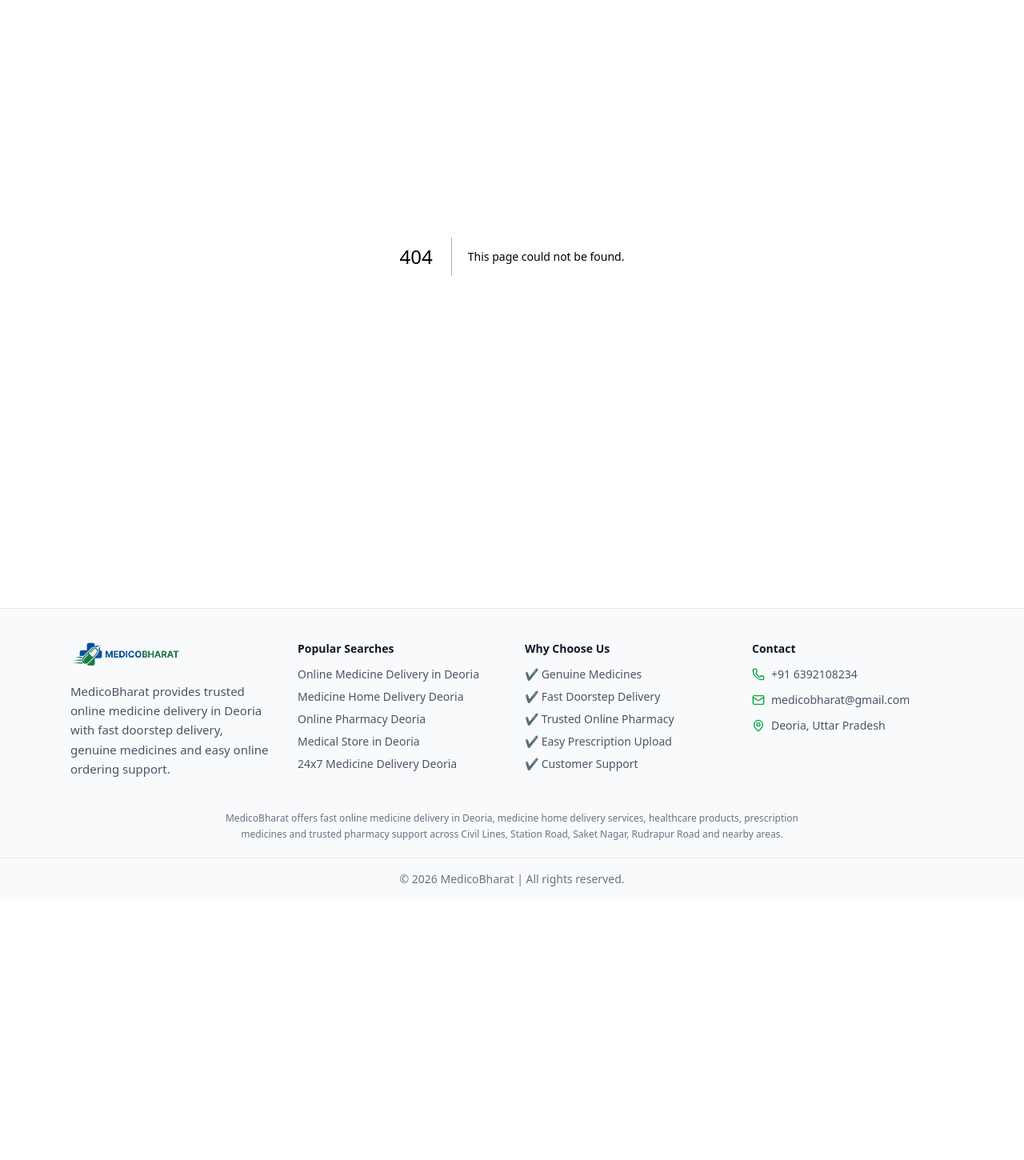
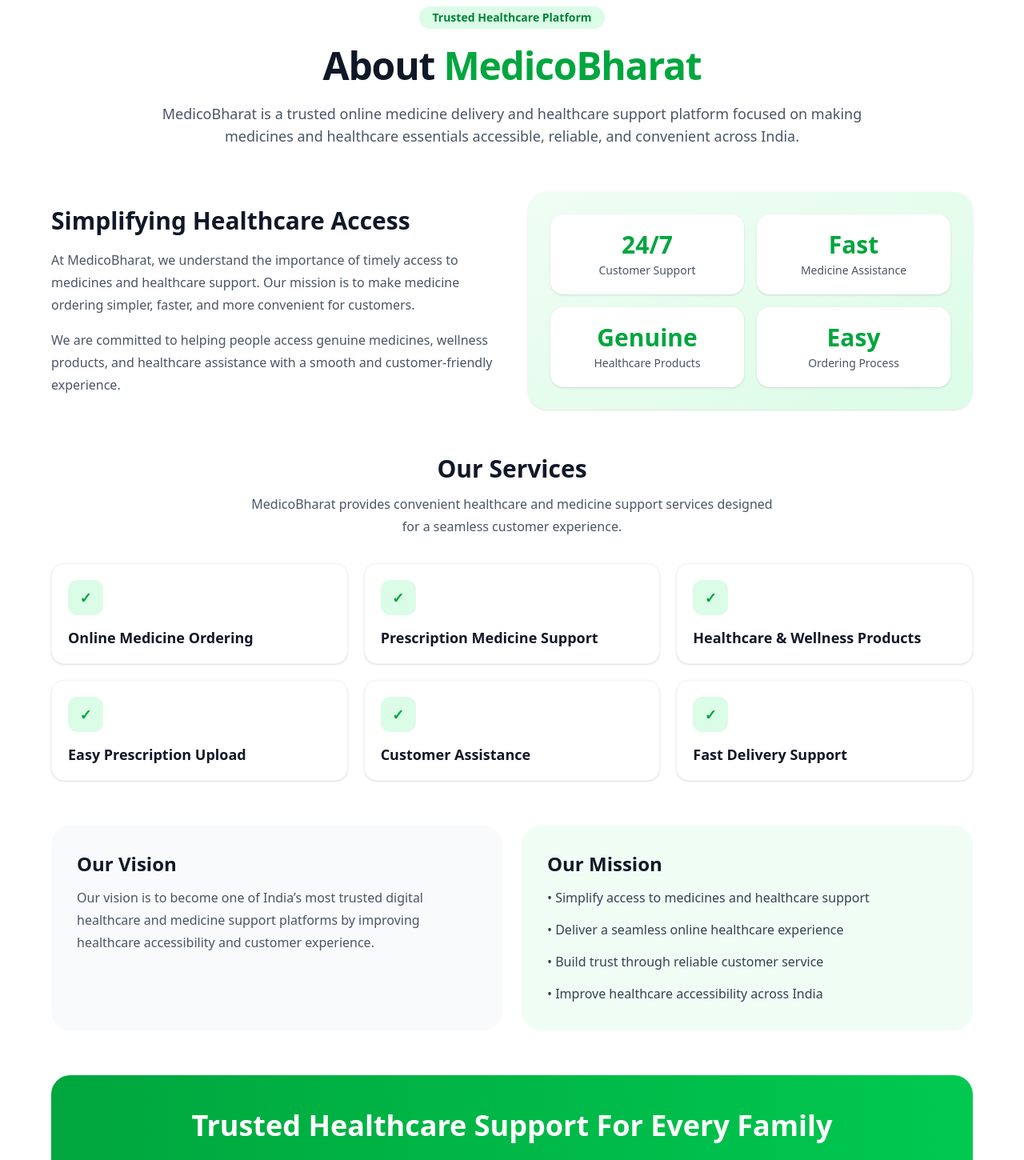
Before and after one commit to mithileshmaddeshiya/medico, a Next.js app: page /about in a window 1280 px wide. Before the commit this address had no page. Shown: the part 80-1530 px from the top of the page at 80% size. Before the commit the page ends 1205 px from the top, so only its background shows below. Built offline with nearby package versions, Linux system fonts and the light colour scheme.

Commit message:
sdbfodshfiodh

```diff
--- /dev/null
+++ b/src/app/about/page.js
@@ -0,0 +1,230 @@
+
+export const metadata = {
+        title:
+            "About MedicoBharat | Trusted Online Medicine Delivery Platform",
+
+        description:
+            "Learn about MedicoBharat, a trusted online medicine delivery and healthcare support platform focused on providing genuine medicines, healthcare products, and convenient customer support across India.",
+
+        keywords: [
+            "MedicoBharat",
+            "online medicine delivery",
+            "medicine delivery platform",
+            "healthcare support",
+            "online pharmacy India",
+            "genuine medicines",
+            "medicine ordering platform",
+        ],
+
+        alternates: {
+            canonical: "https://medicobharat.com/about",
+        },
+
+        authors: [{ name: "MedicoBharat" }],
+
+        publisher: "MedicoBharat",
+
+        robots: {
+            index: true,
+            follow: true,
+        },
+
+        openGraph: {
+            title:
+                "About MedicoBharat | Trusted Online Medicine Delivery Platform",
+
+            description:
+                "MedicoBharat is a trusted healthcare and online medicine delivery platform focused on convenient and reliable medicine support.",
+
+            url: "https://medicobharat.com/about",
+
+            siteName: "MedicoBharat",
+
+            type: "website",
+        },
+    };
+
+export default function AboutMedicoBharat() {
+
+
+    return (
+        <section className="w-full bg-white py-10 md:py-22 px-4 md:px-6">
+            <div className="max-w-6xl mx-auto">
+
+                {/* HERO */}
+                <div className="text-center max-w-4xl mx-auto mb-10 md:mb-14">
+
+                    <span className="inline-flex items-center rounded-full bg-green-100 px-4 py-1 text-xs md:text-sm font-semibold text-green-700 mb-4">
+                        Trusted Healthcare Platform
+                    </span>
+
+                    <h1 className="text-3xl sm:text-4xl md:text-5xl font-black tracking-tight text-gray-900 leading-tight">
+                        About <span className="text-green-600">MedicoBharat</span>
+                    </h1>
+
+                    <p className="mt-4 text-sm sm:text-base md:text-lg leading-7 text-gray-600">
+                        MedicoBharat is a trusted online medicine delivery and healthcare
+                        support platform focused on making medicines and healthcare
+                        essentials accessible, reliable, and convenient across India.
+                    </p>
+                </div>
+
+                {/* INTRO */}
+                <div className="grid md:grid-cols-2 gap-6 md:gap-10 items-center mb-10 md:mb-14">
+
+                    {/* LEFT */}
+                    <div className="space-y-4">
+
+                        <h2 className="text-2xl md:text-3xl font-bold text-gray-900 leading-tight">
+                            Simplifying Healthcare Access
+                        </h2>
+
+                        <p className="text-gray-600 leading-7 text-sm md:text-base">
+                            At MedicoBharat, we understand the importance of timely access to
+                            medicines and healthcare support. Our mission is to make medicine
+                            ordering simpler, faster, and more convenient for customers.
+                        </p>
+
+                        <p className="text-gray-600 leading-7 text-sm md:text-base">
+                            We are committed to helping people access genuine medicines,
+                            wellness products, and healthcare assistance with a smooth and
+                            customer-friendly experience.
+                        </p>
+
+                    </div>
+
+                    {/* RIGHT */}
+                    <div className="rounded-3xl bg-gradient-to-br from-green-50 to-green-100 p-5 md:p-7 shadow-sm">
+
+                        <div className="grid grid-cols-2 gap-4">
+
+                            {[
+                                {
+                                    title: "24/7",
+                                    subtitle: "Customer Support",
+                                },
+                                {
+                                    title: "Fast",
+                                    subtitle: "Medicine Assistance",
+                                },
+                                {
+                                    title: "Genuine",
+                                    subtitle: "Healthcare Products",
+                                },
+                                {
+                                    title: "Easy",
+                                    subtitle: "Ordering Process",
+                                },
+                            ].map((item, index) => (
+                                <div
+                                    key={index}
+                                    className="rounded-2xl bg-white p-4 md:p-5 text-center shadow-sm"
+                                >
+                                    <h3 className="text-2xl md:text-3xl font-black text-green-600">
+                                        {item.title}
+                                    </h3>
+
+                                    <p className="mt-1 text-xs md:text-sm text-gray-600 leading-5">
+                                        {item.subtitle}
+                                    </p>
+                                </div>
+                            ))}
+
+                        </div>
+                    </div>
+                </div>
+
+                {/* SERVICES */}
+                <div className="mb-10 md:mb-14">
+
+                    <div className="text-center mb-8">
+
+                        <h2 className="text-2xl md:text-3xl font-bold text-gray-900">
+                            Our Services
+                        </h2>
+
+                        <p className="mt-3 text-sm md:text-base text-gray-600 max-w-2xl mx-auto leading-7">
+                            MedicoBharat provides convenient healthcare and medicine support
+                            services designed for a seamless customer experience.
+                        </p>
+
+                    </div>
+
+                    <div className="grid sm:grid-cols-2 md:grid-cols-3 gap-4 md:gap-5">
+
+                        {[
+                            "Online Medicine Ordering",
+                            "Prescription Medicine Support",
+                            "Healthcare & Wellness Products",
+                            "Easy Prescription Upload",
+                            "Customer Assistance",
+                            "Fast Delivery Support",
+                        ].map((service, index) => (
+                            <div
+                                key={index}
+                                className="group rounded-2xl border border-gray-100 bg-white p-5 shadow-sm transition-all duration-300 hover:-translate-y-1 hover:shadow-md"
+                            >
+
+                                <div className="mb-4 flex h-11 w-11 items-center justify-center rounded-xl bg-green-100">
+                                    <span className="text-lg font-bold text-green-600">✓</span>
+                                </div>
+
+                                <h3 className="text-base md:text-lg font-semibold text-gray-900 leading-6">
+                                    {service}
+                                </h3>
+
+                            </div>
+                        ))}
+
+                    </div>
+                </div>
+
+                {/* VISION & MISSION */}
+                <div className="grid md:grid-cols-2 gap-5 md:gap-6 mb-10 md:mb-14">
+
+                    <div className="rounded-3xl bg-gray-50 p-6 md:p-8">
+                        <h2 className="text-xl md:text-2xl font-bold text-gray-900 mb-3">
+                            Our Vision
+                        </h2>
+
+                        <p className="text-sm md:text-base leading-7 text-gray-600">
+                            Our vision is to become one of India’s most trusted digital
+                            healthcare and medicine support platforms by improving healthcare
+                            accessibility and customer experience.
+                        </p>
+                    </div>
+
+                    <div className="rounded-3xl bg-green-50 p-6 md:p-8">
+                        <h2 className="text-xl md:text-2xl font-bold text-gray-900 mb-3">
+                            Our Mission
+                        </h2>
+
+                        <ul className="space-y-3 text-sm md:text-base text-gray-700 leading-7">
+                            <li>• Simplify access to medicines and healthcare support</li>
+                            <li>• Deliver a seamless online healthcare experience</li>
+                            <li>• Build trust through reliable customer service</li>
+                            <li>• Improve healthcare accessibility across India</li>
+                        </ul>
+                    </div>
+
+                </div>
+
+                {/* CTA */}
+                <div className="rounded-3xl bg-gradient-to-r from-green-600 to-green-500 px-6 py-8 md:px-10 md:py-10 text-center text-white">
+
+                    <h2 className="text-2xl md:text-4xl font-black leading-tight mb-4">
+                        Trusted Healthcare Support For Every Family
+                    </h2>
+
+                    <p className="max-w-3xl mx-auto text-sm md:text-lg leading-7 text-green-50">
+                        MedicoBharat is committed to delivering a reliable, convenient,
+                        and customer-focused healthcare experience with genuine medicines
+                        and responsive support.
+                    </p>
+
+                </div>
+
+            </div>
+        </section>
+    );
+}
--- a/src/components/Navbar.jsx
+++ b/src/components/Navbar.jsx
@@ -30,7 +30,7 @@
                         Home
                     </Link>
 
-                    <Link href="#how" className="hover:text-green-600 transition">
+                    <Link href="/about" className="hover:text-green-600 transition">
                         About us
                     </Link>
 
```
